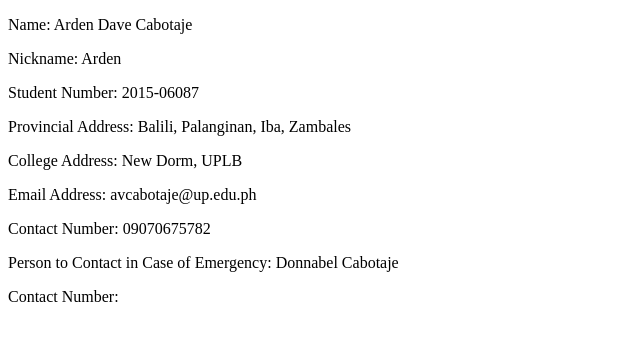
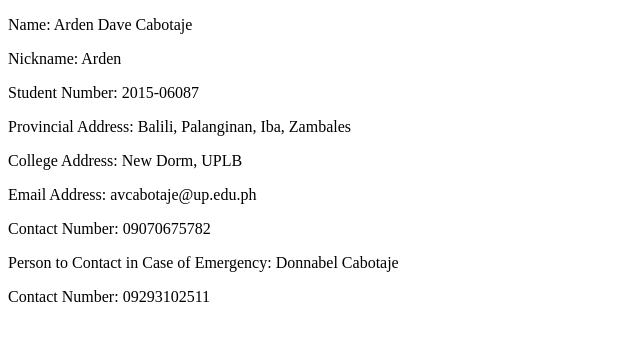
Before and after one commit to ArdenDave/ArdenDave.github.io, a plain HTML site: page index.html in a window 1280 px wide. Shown: the whole page, without its empty margins (0-640 px from the left). Drawn offline with Linux system fonts and the light colour scheme.

Commit message:
Update index.html

```diff
--- a/index.html
+++ b/index.html
@@ -12,5 +12,5 @@
 <p>Email Address: avcabotaje@up.edu.ph</p>
 <p>Contact Number: 09070675782</p>
 <p>Person to Contact in Case of Emergency: Donnabel Cabotaje</p>
-<p>Contact Number: </p>
+<p>Contact Number: 09293102511</p>
 </html>
```
